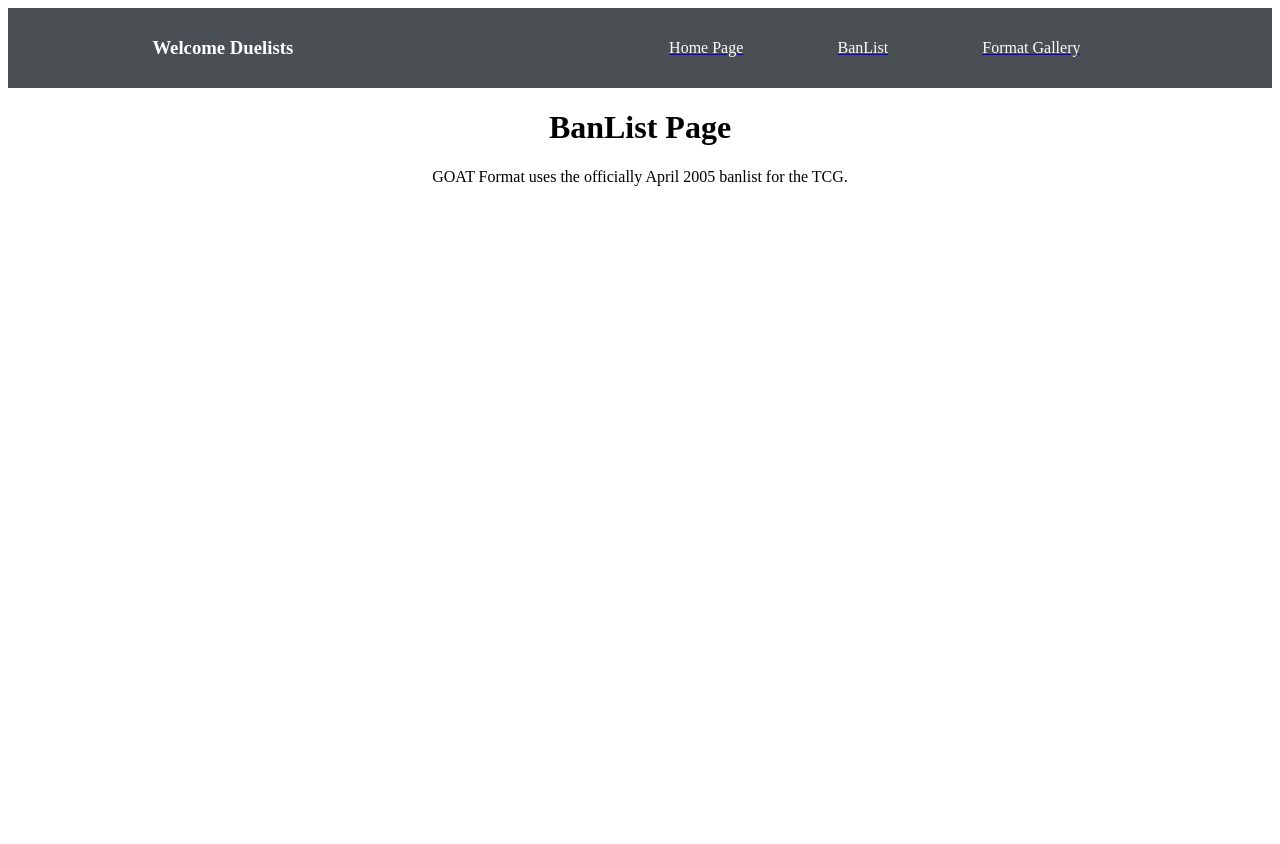
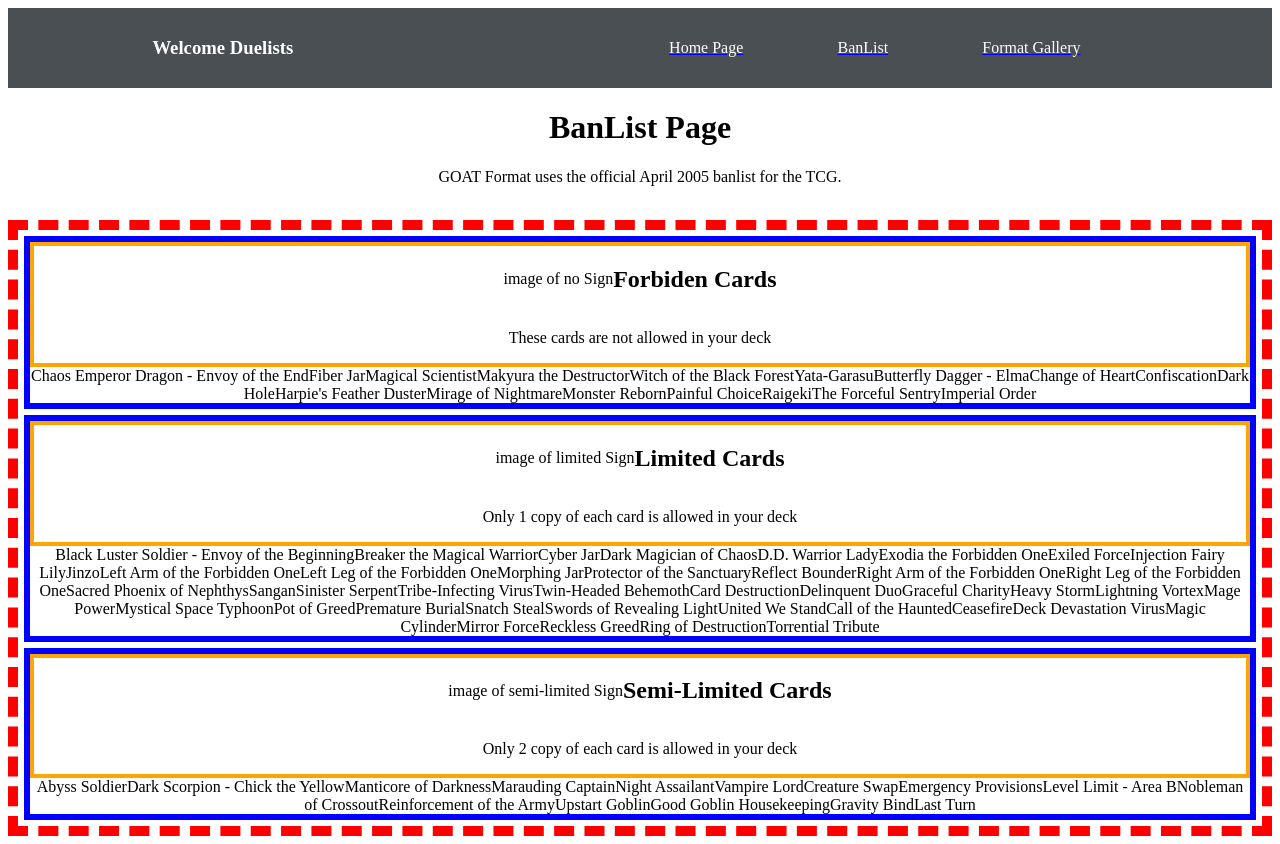
Before and after one commit to Jasonrosasramirez/WelcomeDuelists, a React (Create React App) app: page /BanListPage in a window 1280 px wide. Before the commit the page ends 800 px from the top, so only its background shows below. Built offline with nearby package versions, Linux system fonts and the light colour scheme.

Commit message:
Added some formatting in the banList page

```diff
--- /dev/null
+++ b/src/pages/BanListPage.css
@@ -0,0 +1,20 @@
+.banListGallery {
+    border: 10px red dashed;
+}
+
+.banListCategory {
+    border: 6px blue solid;
+    margin: 6px;
+}
+
+.banListCategory_Header {
+    justify-content: center;
+    align-items: center;
+    border: 4px orange solid;
+}
+
+.banListCategory_Descr {
+    display: flex;
+    justify-content: center;
+    align-items: center;
+}
--- a/src/pages/BanListPage.js
+++ b/src/pages/BanListPage.js
@@ -1,4 +1,7 @@
 import React, { useState, useEffect } from 'react';
+
+// importing CSS
+import './BanListPage.css';
 
 import BanListNames_Array from '../DBGenerationFiles/BanList';
 
@@ -6,8 +9,53 @@
     return (
         <div>
             <h1>BanList Page</h1>
+            <p>GOAT Format uses the official April 2005 banlist for the TCG. </p>
 
-            <p>GOAT Format uses the officially April 2005 banlist for the TCG. </p>
+            <br></br>
+
+        {/*Forbidden*/}
+            <div className='banListGallery'>
+                <div className='banListCategory'>
+                    <div className='banListCategory_Header'>
+                        <div className='banListCategory_Descr'>
+                            <p>image of no Sign</p>
+                            <h2>Forbiden Cards</h2>
+                        </div>
+                        <p>These cards are not allowed in your deck</p>
+                    </div>
+
+                    {BanListNames_Array[0]}
+                </div>
+
+        {/*Limited*/}
+                <div className='banListCategory'>
+                    <div className='banListCategory_Header'>
+                        <div className='banListCategory_Descr'>
+                            <p>image of limited Sign</p>
+                            <h2>Limited Cards</h2>
+                        </div>
+
+                        <p>Only 1 copy of each card is allowed in your deck</p>
+                    </div>
+
+                    {BanListNames_Array[1]}
+                </div>
+
+        {/*Semi-Limited*/}
+                <div className='banListCategory'>
+                    <div className='banListCategory_Header'>
+                        <div className='banListCategory_Descr'>
+                            <p>image of semi-limited Sign</p>
+                            <h2>Semi-Limited Cards</h2>
+                        </div>
+
+                        <p>Only 2 copy of each card is allowed in your deck</p>
+                    </div>
+
+                    {BanListNames_Array[2]}
+                </div>
+
+            </div>
 
         </div>
 
@@ -15,6 +63,4 @@
 
 }
 
- console.log(BanListNames_Array);
-
 export default TierListPage;
```
